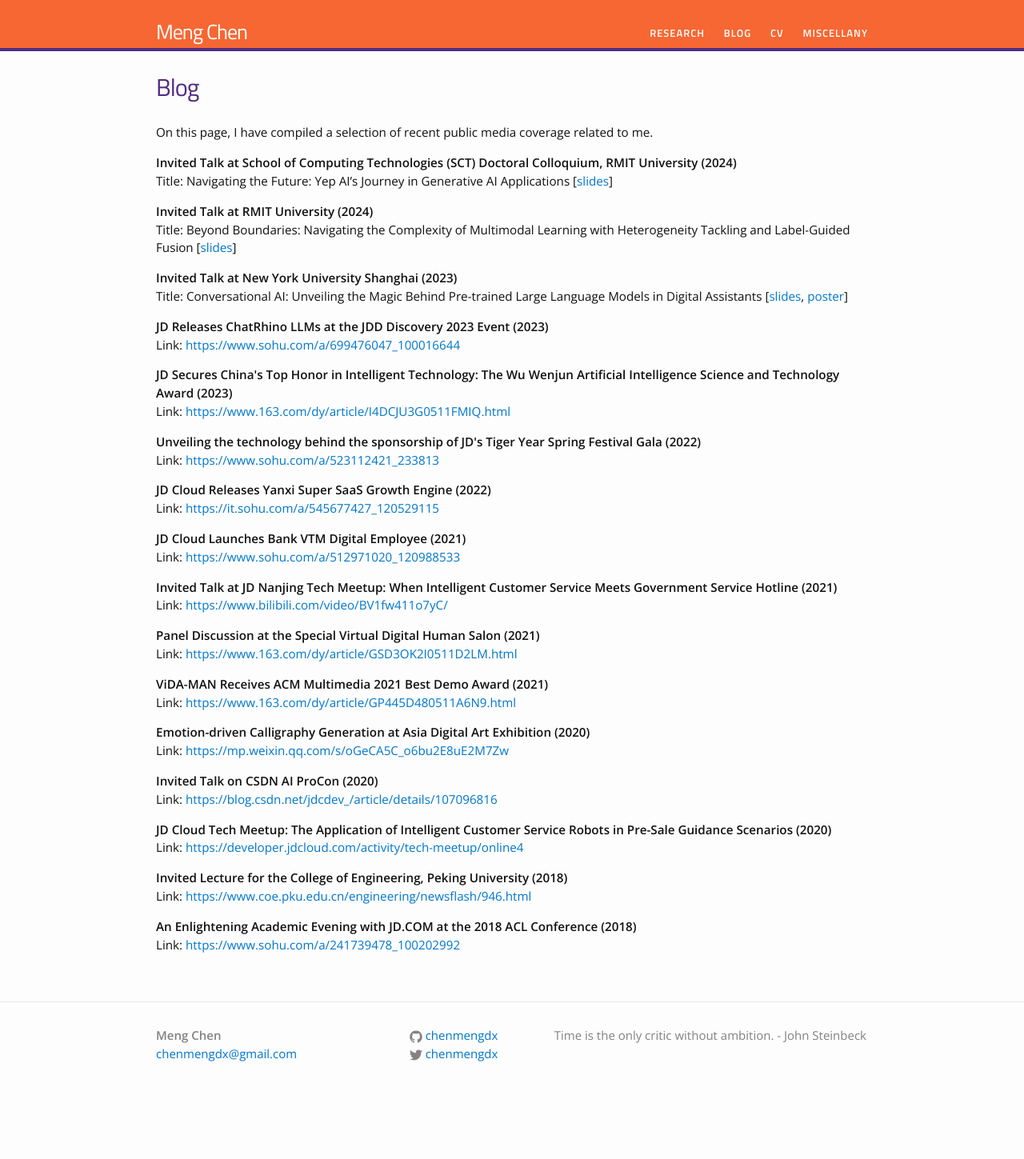
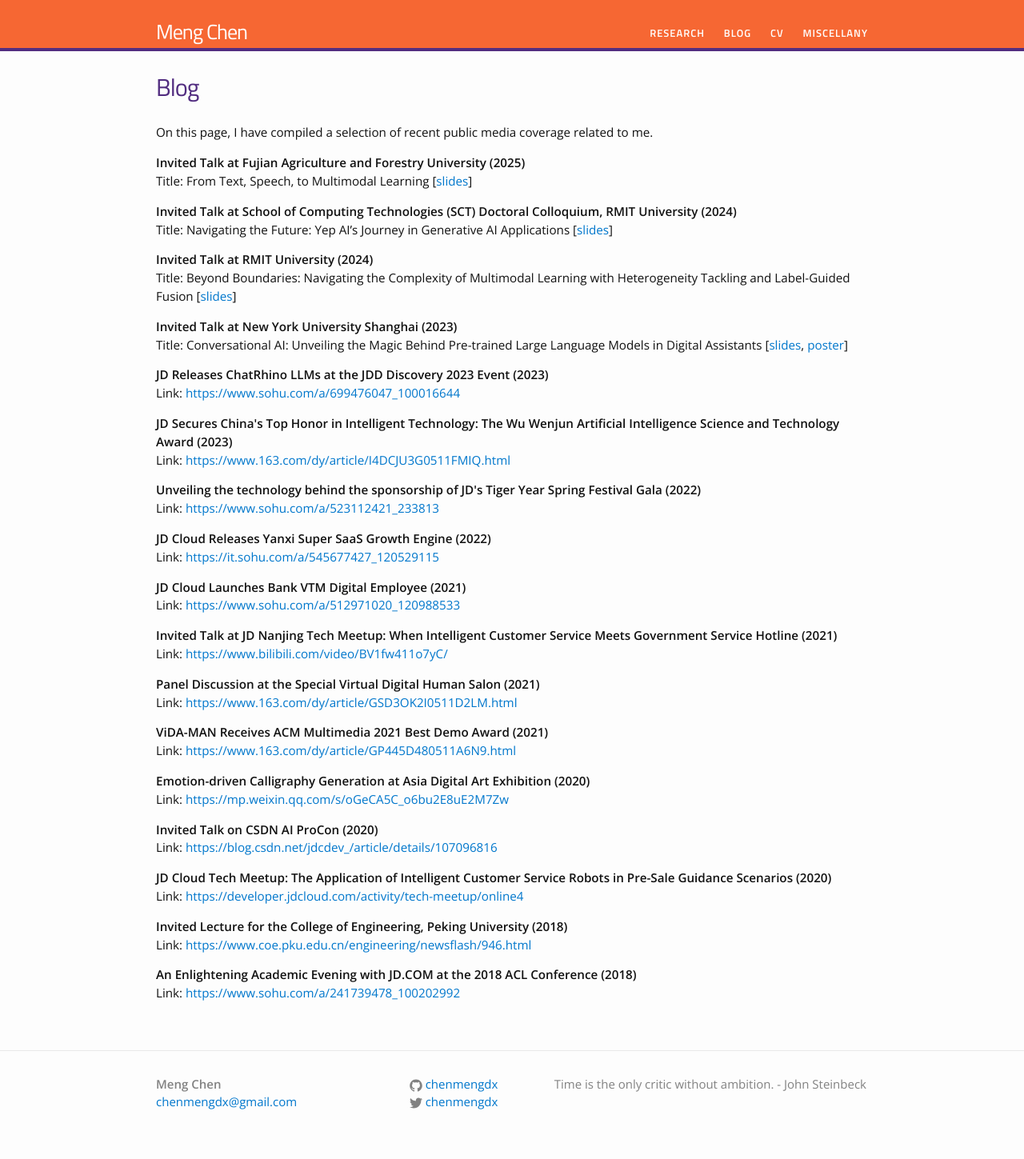
Before and after one commit to chenmengdx/chenmengdx.github.io, a Jekyll site: the page built from blog.md, in a window 1280 px wide. Shown: the whole page at 80% size. Built offline with Jekyll 4.4.1, drawn with Linux system fonts in a browser that asks for light colours; before the commit the page ends 1388 px from its top, so only the background shows below that.

Commit message:
update talks

```diff
--- a/blog.md
+++ b/blog.md
@@ -7,6 +7,11 @@
 <div>
 <p>
 On this page, I have compiled a selection of recent public media coverage related to me.
+</p>
+
+<p>
+<b> Invited Talk at Fujian Agriculture and Forestry University (2025)</b> <br />
+Title: From Text, Speech, to Multimodal Learning [<a href="../talks/Invited_Talk_FAFU.pdf">slides</a>]
 </p>
 
 <p>
```
Also changed, not shown: 1 other file.
